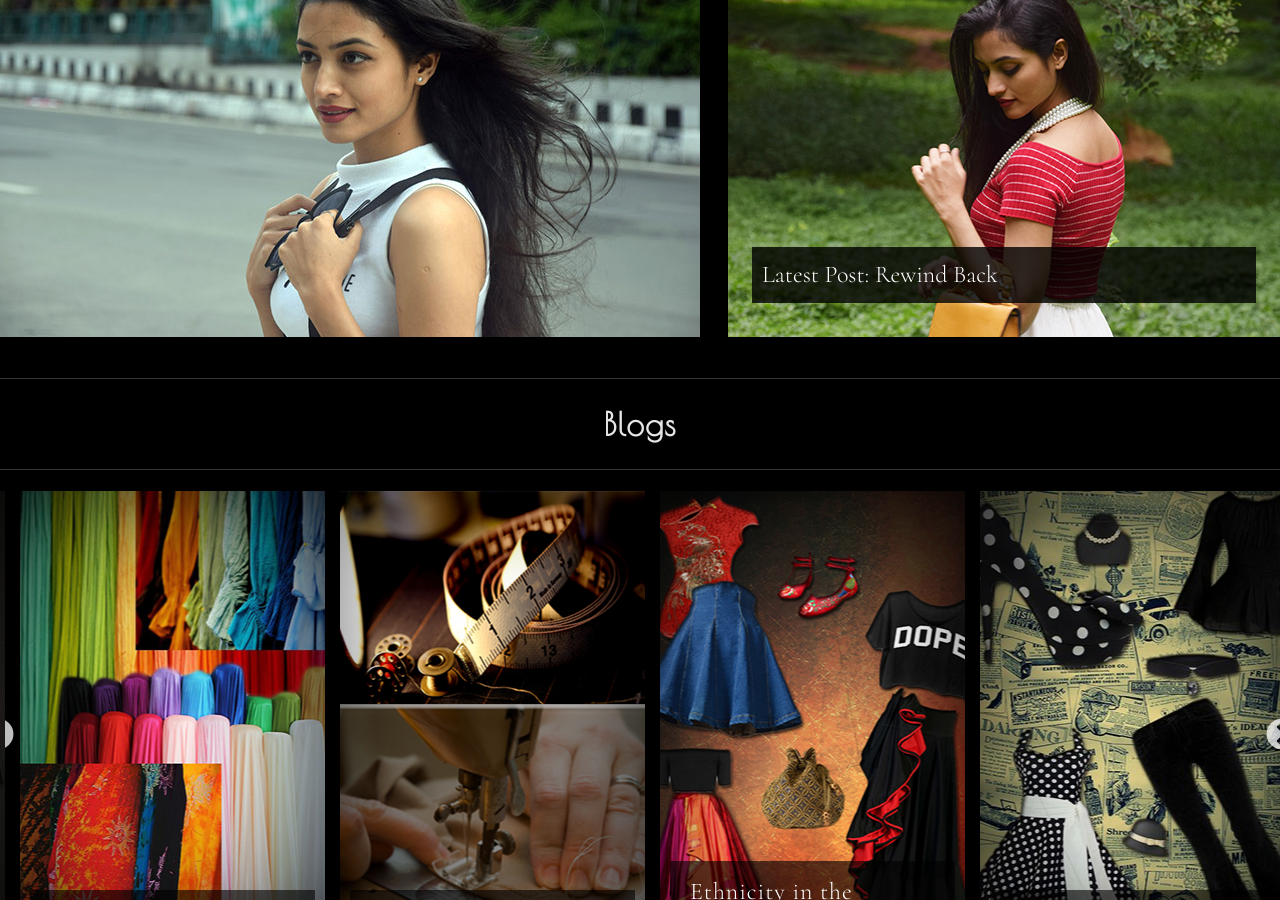
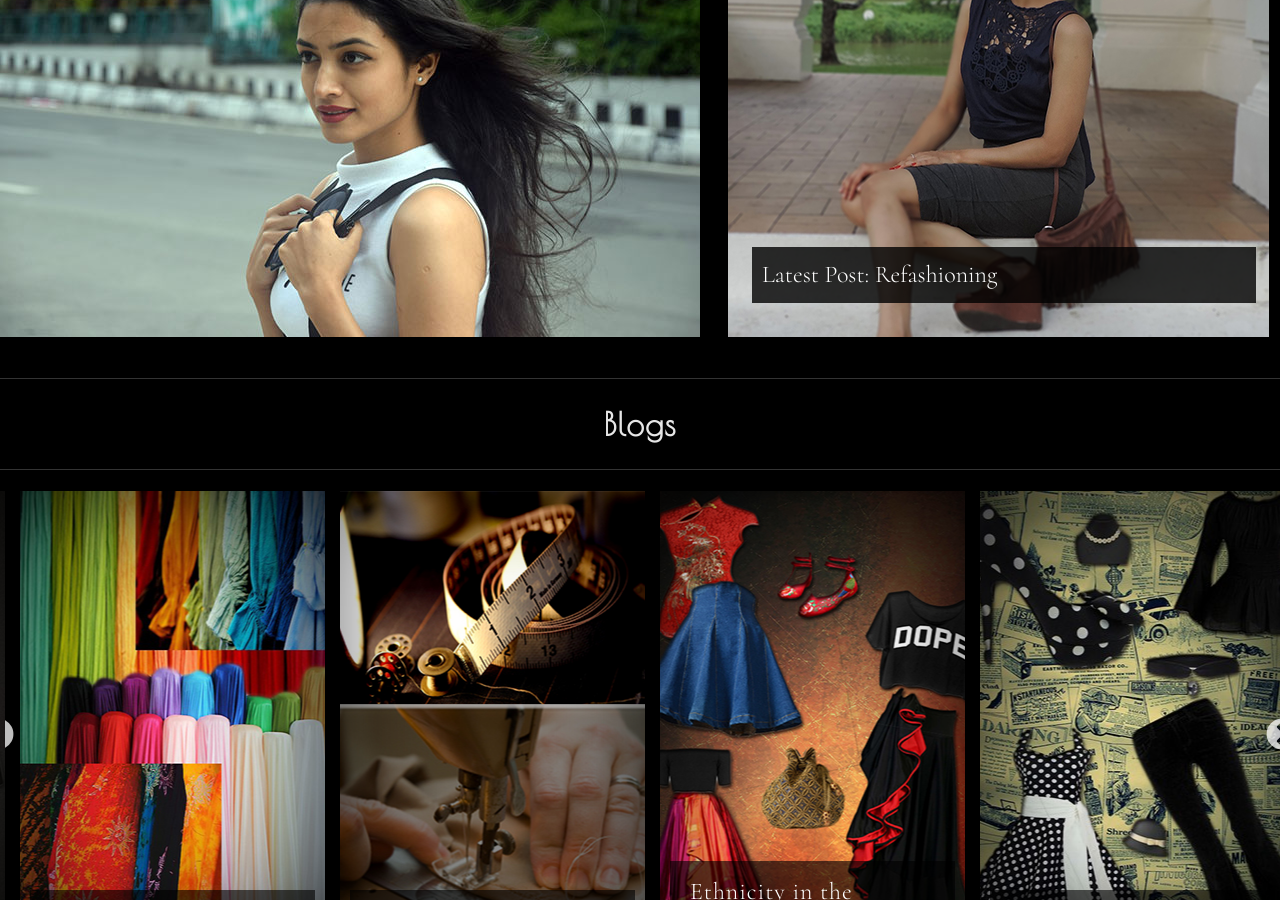
Before and after one commit to mspejavar/mspejavar.github.io, a Jekyll site: the page built from home.md, in a window 1280 px wide and 900 px high, scrolled down 367 px. Built offline with Jekyll 4.4.1, drawn with Linux system fonts in a browser that asks for light colours; nearby versions of some CDN libraries.

Commit message:
Updated home.md

```diff
--- a/home.md
+++ b/home.md
@@ -9,9 +9,9 @@ order: 1
 <div class="media">
 	<div class="media-img"><img src="/images/index-recent.jpg" alt=""></div>
 	<div class="media-bd" style="padding-left:28px;">
-                <a href="/blog/fashionflashback/2016/09/rewinding/">
-		<div style="background:url('/images/latestpost2.JPG') no-repeat;height:400px;padding: 10px 24px;">
-			<p style="background-color: rgba(0,0,0,0.8);padding: 10px;font-size: 24px; font-family:Cormorant;margin-top: 300px;">Latest Post: Rewind Back</p>
+                <a href="/blog/custom/2016/09/Refashioning/">
+		<div style="background:url('/images/DSCN05343.jpg') no-repeat;height:400px;padding: 10px 24px;">
+			<p style="background-color: rgba(0,0,0,0.8);padding: 10px;font-size: 24px; font-family:Cormorant;margin-top: 300px;">Latest Post: Refashioning</p>
 		</div></a>
 	</div>
 </div>
```
